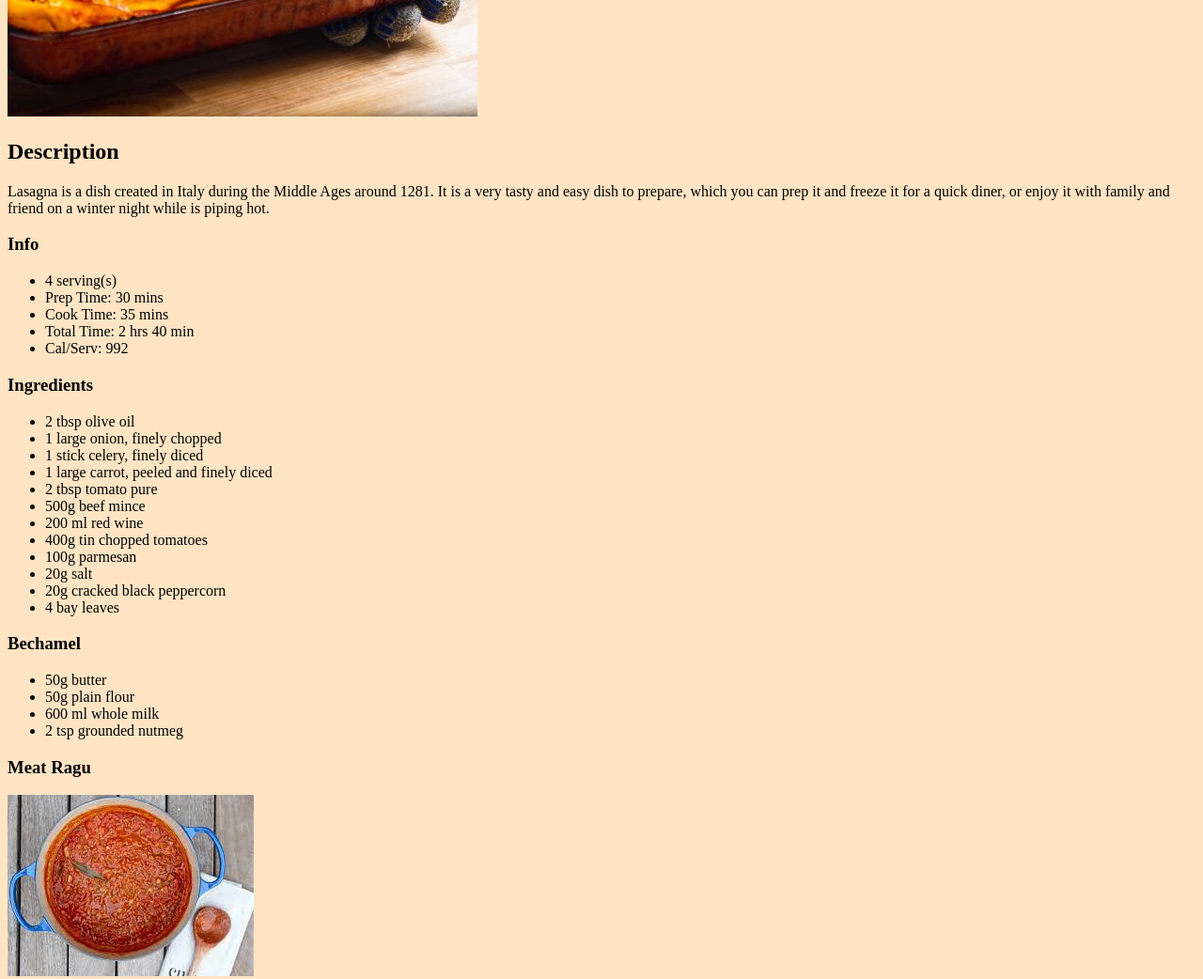
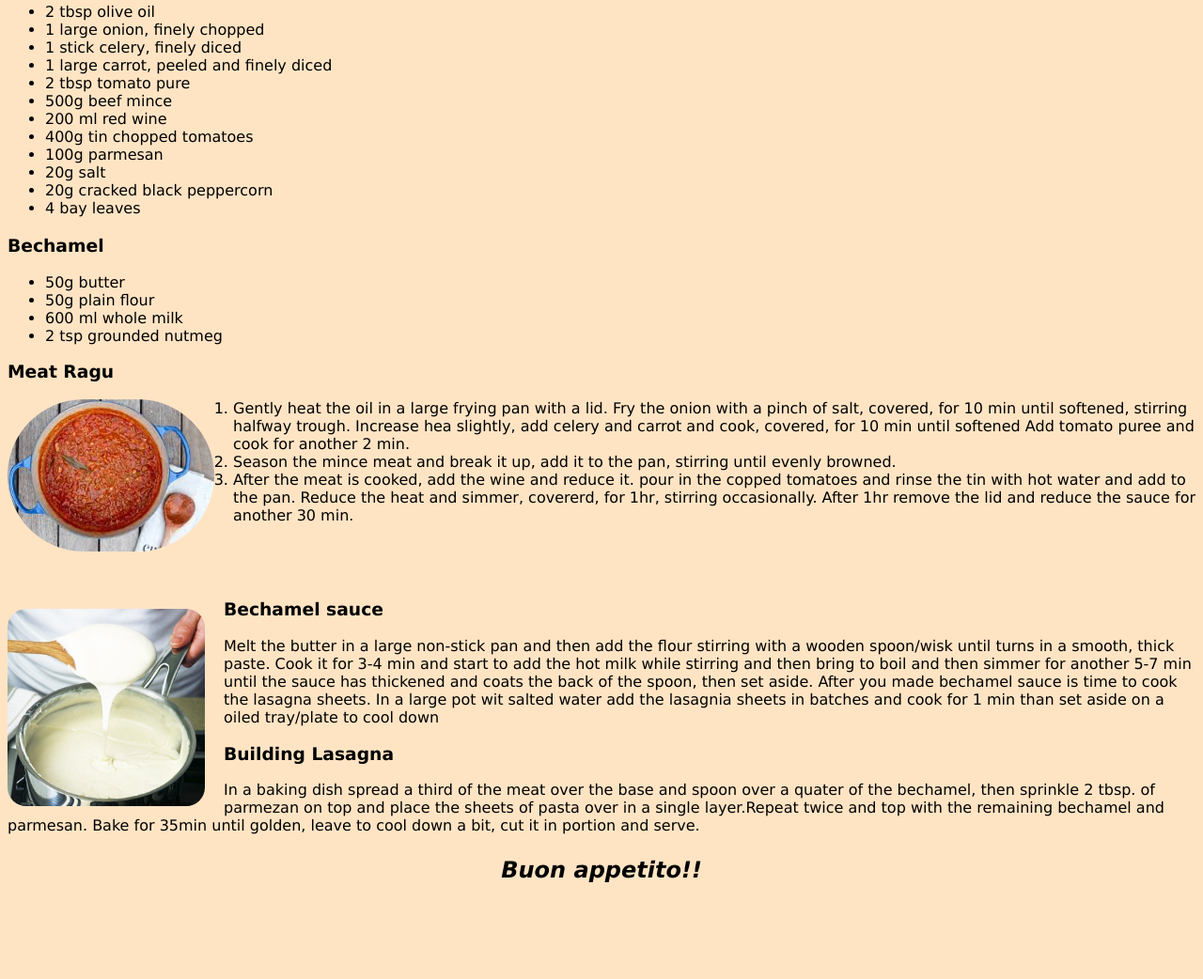
Before and after one commit to coclicimihai/odin_recipes, a plain HTML site: page recipes/lasagna.html in a window 1280 px wide. Shown: the part 456-1498 px from the top of the page at 94% size. After the commit the page ends 1420 px from the top, so only its background shows below. Drawn offline with Linux system fonts and the light colour scheme; files whose address does not match are found by name.

Commit message:
Addlasagna.css

```diff
--- a/recipes/lasagna.css
+++ b/recipes/lasagna.css
@@ -1,9 +1,53 @@
+html {
+  background-color: bisque;
+  font-family: Verdana, Geneva, Tahoma, sans-serif;
+}
+.lasa {
+  width: 290px;
+  float: left;
+  margin-right: 30px;
+  border-radius: 20px;
+}
+h1 {
+  text-align: center;
+  font-weight: bold;
+  color: black;
+  font-style: italic;
+}
+h2 {
+  font-weight: bold;
+  font-style: italic;
+}
+.info {
+  font-weight: bold;
+  font-style: italic;
+  text-align: left;
+}
+.ragu {
+  width: 220px;
+  border-radius: 110px;
+  float: left;
+  margin-right: 20px;
+}
+.becha {
+  width: 210px;
+  float: left;
+  margin-right: 20px;
+  border-radius: 20px;
+  margin-top: 10px;
+}
+.buon {
+  font-style: italic;
+  font-weight: bold;
+  font-size: x-large;
+  text-align: center;
+}
 
-html{
-    background-color: bisque;
+div {
+  margin-bottom: 20px;
+  margin-top: 80px;
 }
-h1{
-    background-color: aqua;
-    color: darkblue;
-    text-align: center;
+
+.ingredients {
+  text-align: left;
 }
```
